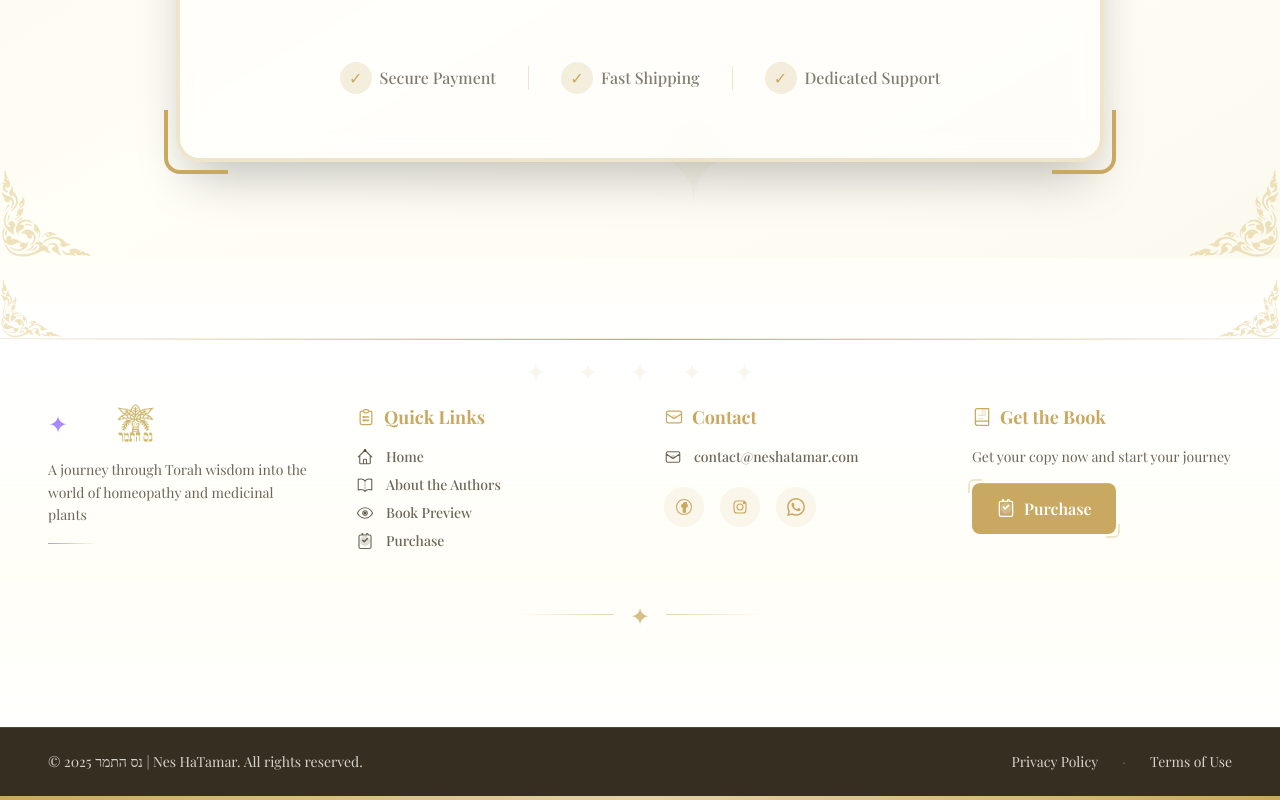
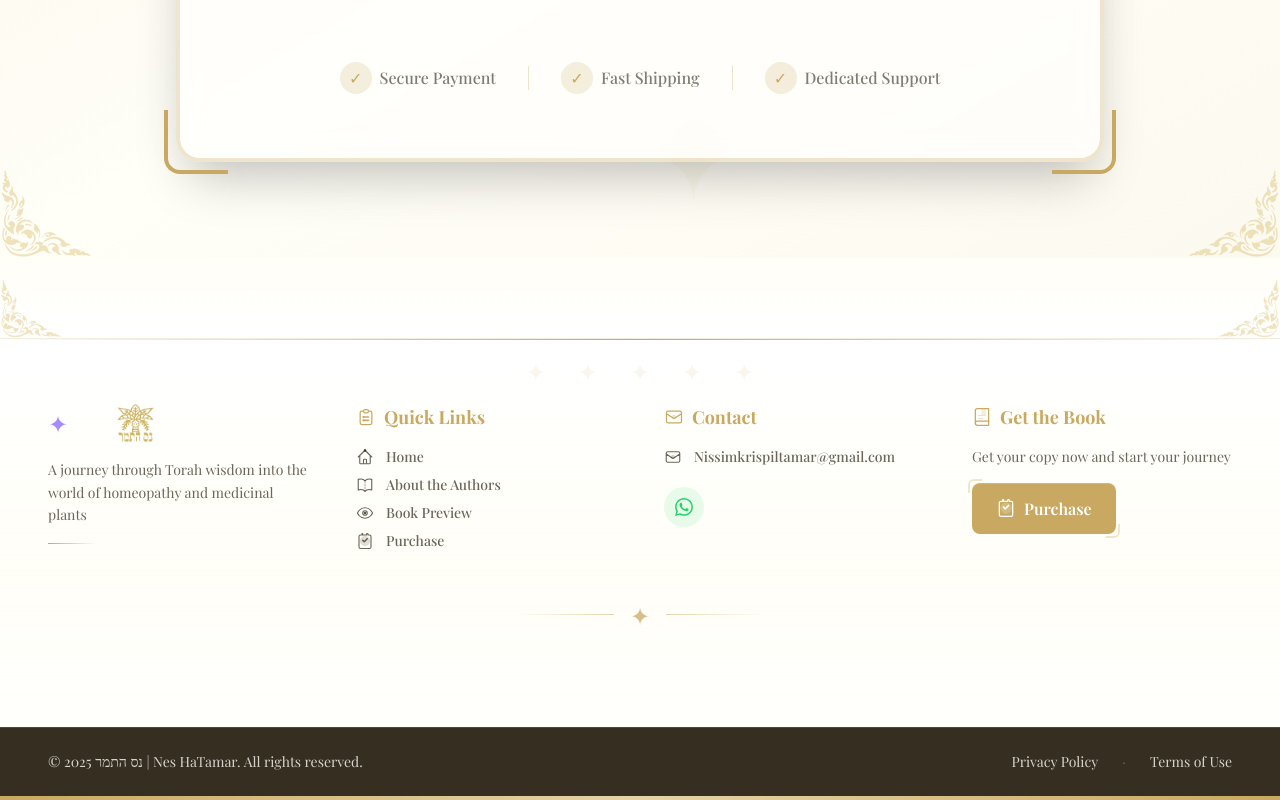
Before and after one commit to itayost/nes-hatamar, a Next.js app: page /en in a window 1280 px wide. Shown: the part 5388-6188 px from the top of the page. Built offline with nearby package versions, Linux system fonts and the light colour scheme; a web font is replaced by a local one; what tailwindcss-rtl would draw is missing.

Commit message:
Update Footer.tsx

```diff
--- a/components/Footer.tsx
+++ b/components/Footer.tsx
@@ -13,8 +13,6 @@ import {
   LinksIcon,
   BookIcon,
   ArrowUpIcon,
-  FacebookIcon,
-  InstagramIcon,
   WhatsAppIcon
 } from './icons/Icons';
 
@@ -121,34 +119,22 @@ export default function Footer() {
               </h3>
               <div className="space-y-3">
                 <a
-                  href="mailto:contact@neshatamar.com"
+                  href="mailto:Nissimkrispiltamar@gmail.com"
                   className="group flex items-center gap-3 text-dark/70 hover:text-gold transition-colors duration-300 justify-center md:justify-start"
                 >
                   <EmailIcon size={18} className="group-hover:scale-110 transition-transform duration-300" />
                   <span className="text-sm font-medium">
-                    contact@neshatamar.com
+                    Nissimkrispiltamar@gmail.com
                   </span>
                 </a>
 
                 {/* Social Media Icons */}
                 <div className="flex gap-4 justify-center md:justify-start pt-2">
                   <a
-                    href="#"
-                    className="w-10 h-10 rounded-full bg-gold/10 hover:bg-gold flex items-center justify-center text-gold hover:text-white transition-all duration-300 hover:scale-110 hover:shadow-lg"
-                    aria-label="Facebook"
-                  >
-                    <FacebookIcon size={18} />
-                  </a>
-                  <a
-                    href="#"
-                    className="w-10 h-10 rounded-full bg-gold/10 hover:bg-gold flex items-center justify-center text-gold hover:text-white transition-all duration-300 hover:scale-110 hover:shadow-lg"
-                    aria-label="Instagram"
-                  >
-                    <InstagramIcon size={18} />
-                  </a>
-                  <a
-                    href="#"
-                    className="w-10 h-10 rounded-full bg-gold/10 hover:bg-gold flex items-center justify-center text-gold hover:text-white transition-all duration-300 hover:scale-110 hover:shadow-lg"
+                    href="https://wa.me/972547709201?text=%D7%A9%D7%9C%D7%95%D7%9D%2C%20%D7%90%D7%A0%D7%99%20%D7%9E%D7%A2%D7%95%D7%A0%D7%99%D7%99%D7%9F%2F%D7%AA%20%D7%9C%D7%A7%D7%91%D7%9C%20%D7%9E%D7%99%D7%93%D7%A2%20%D7%A2%D7%9C%20%D7%A7%D7%95%D7%A8%D7%A1%20%D7%94%D7%94%D7%95%D7%9E%D7%90%D7%95%D7%A4%D7%AA%D7%99%D7%94"
+                    target="_blank"
+                    rel="noopener noreferrer"
+                    className="w-10 h-10 rounded-full bg-[#25D366]/10 hover:bg-[#25D366] flex items-center justify-center text-[#25D366] hover:text-white transition-all duration-300 hover:scale-110 hover:shadow-lg"
                     aria-label="WhatsApp"
                   >
                     <WhatsAppIcon size={18} />
```
